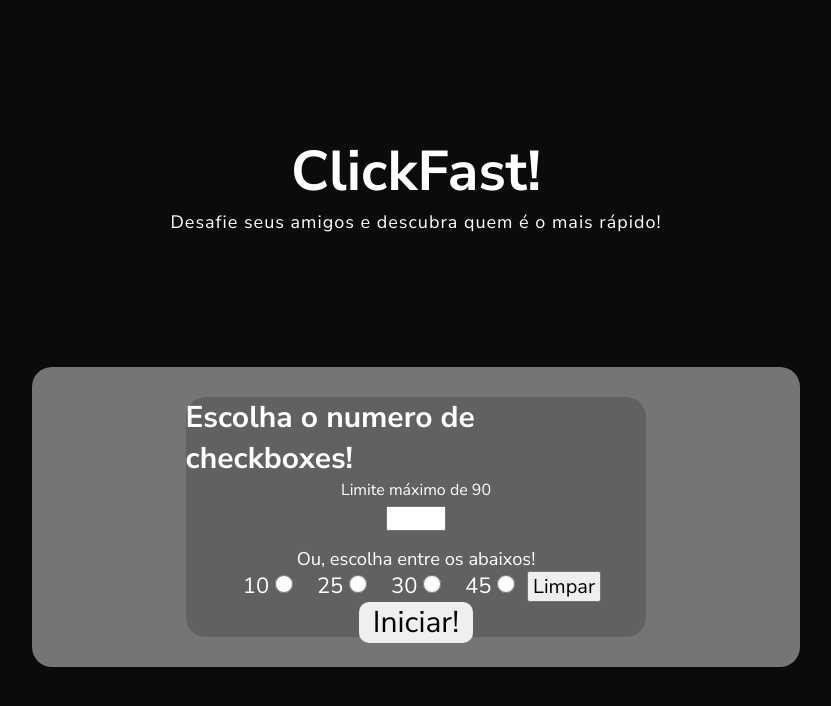
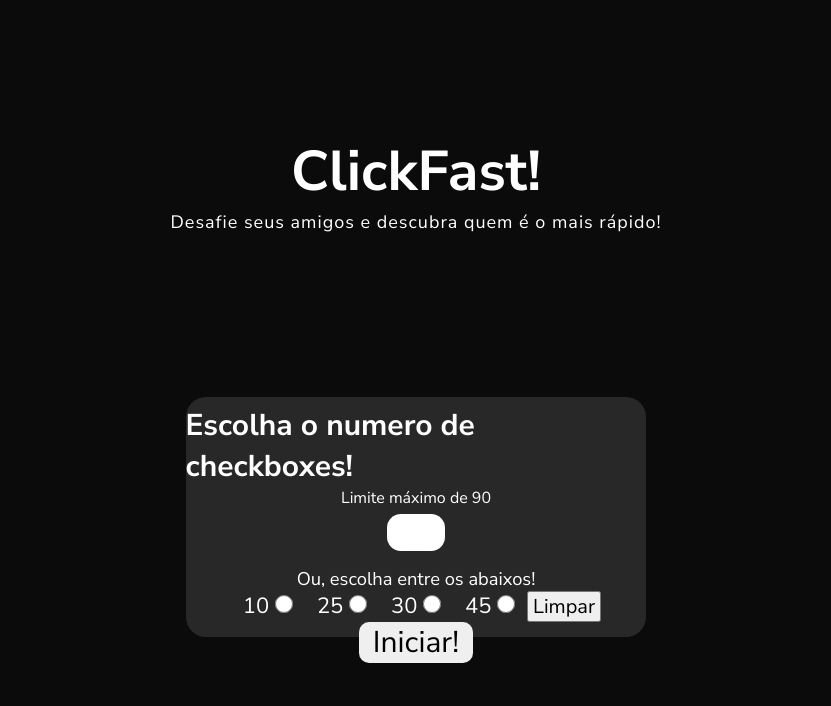
Before and after one commit to eusolomax/ClickFast-Angular-MiniGame, an Angular app: page / in a window 1280 px wide. Shown: the top 706 px of the page, without its empty margins (224-1055 px from the left). Built offline with nearby package versions, Linux system fonts and the light colour scheme.

Commit message:
Added Stopwatch Text "Set/Go" Now has CSS Glow

```diff
--- a/src/app/app.component.html
+++ b/src/app/app.component.html
@@ -1,5 +1,5 @@
 <body>
-  <div class="title">
+  <div *ngIf="!showMiniGame" class="title">
     <h1>ClickFast!</h1>
     <p>Desafie seus amigos e descubra quem é o mais rápido!</p>
   </div>
@@ -43,7 +43,12 @@
           <span [ngClass]="minigameSet ? 'setColorAfter' : 'setColorBefore'">SET</span> >
           <span [ngClass]="minigameGo ? 'goColorAfter' : 'goColorBefore'">GO!</span>
         </h1>
-        <button (click)="setGo()" [disabled]="minigameGo">START</button>
+        <button (click)="setGo()" [disabled]="minigameGo || minigameSet">{{textButtonMiniGame}}</button>
+        <div class="minigameTimer">
+          <span>{{watchMin}}</span> :
+          <span>{{watchSec}}</span> :
+          <span>{{watchMl}}</span>
+        </div>
       </div>
 
       <div class="divMinigameFlex">
--- a/src/app/app.component.ts
+++ b/src/app/app.component.ts
@@ -20,9 +20,15 @@ export class AppComponent {
   redClassBoolean: boolean = false
   redClassBooleanTitle: boolean = false
   disableChoice: boolean = false
+  textButtonMiniGame: string = "START"
 
   minigameSet: boolean = false
   minigameGo: boolean = false
+  minigameState: boolean = false
+  startStopWatch: any
+  watchMin: any = "0" + 0
+  watchSec: any = "0" + 0
+  watchMl: any = "00" + 0
 
   clearChoices(){
     document.getElementsByName("prefabChoice").forEach((el: any) => {el.checked = false})
@@ -102,11 +108,39 @@ export class AppComponent {
   }
 
   setGo(){
+    this.minigameState = false
+    this.minigameGo = false
     this.minigameSet = true
     setTimeout(() => {
+      this.minigameSet = false
       this.minigameGo = true
-      this.minigameSet = false
+      this.minigameState = true
+      this.startWatch()
     }, 2000);
+  }
 
+  startWatch(){
+    if (this.minigameState = true){
+      this.startStopWatch = setInterval(() => {
+          this.watchMl++
+          this.watchMl = this.watchMl < 10 ? "0" + this.watchMl : this.watchMl
+
+          if (this.watchMl == 100) {
+            this.watchSec++
+            this.watchSec = this.watchSec < 10 ? "0" + this.watchSec : this.watchSec
+
+            this.watchMl = 0
+          }
+
+          if (this.watchSec == 60) {
+            this.watchMin++
+            this.watchMin = this.watchMin < 10 ? "0" + this.watchMin : this.watchMin
+
+            this.watchSec = 0
+          }
+      }, 10)
+    } else {
+      clearInterval(this.startStopWatch)
+    }
   }
 }
--- a/src/app/css/minigame.component.css
+++ b/src/app/css/minigame.component.css
@@ -4,7 +4,7 @@
     align-items: center;
     flex-direction: column;
 
-    background-color: rgb(117, 117, 117);
+    background-color: rgba(32, 32, 32, 0);
     width: 60%;
     height: 300px;
     border-radius: 20px;
@@ -81,6 +81,8 @@
     justify-content: flex-start;
     font-size: 30px;
 
+    margin-bottom: 20px;
+
 }
 
 .setGo button {
@@ -94,7 +96,12 @@
     cursor: pointer;
 }
 
-.setColorBefore { color: #acaf06; }
-.goColorBefore { color: #04ac0a; }
-.setColorAfter { color: #ecf010 !important; }
-.goColorAfter { color: #10f018 !important; }
+.setColorBefore { color: #9ea105; }
+.goColorBefore { color: #05960a; }
+.setColorAfter { color: #ecf010 !important; text-shadow: 0 0 8px rgba(251, 255, 0, 0.48);}
+.goColorAfter { color: #10f018 !important; text-shadow: 0 0 10px rgba(0, 255, 30, 0.833);}
+
+.minigameTimer {
+    margin-top: 5px;
+    font-size: 20px;
+}
--- a/src/app/css/start.component.css
+++ b/src/app/css/start.component.css
@@ -3,8 +3,6 @@
     justify-content: space-around;
     align-items: center;
     flex-direction: column;
-
-    background-color: rgb(117, 117, 117);
     width: 60%;
     height: 300px;
     border-radius: 20px;
@@ -26,9 +24,10 @@
     align-items: center;
 
     border-radius: 20px;
-    background-color: rgba(0, 0, 0, 0.17);
+    background-color: rgb(40 40 40);
     height: 80%;
     width: 60%;
+    padding: 8px 0;
 }
 
 .startTitle {
@@ -86,8 +85,14 @@ input {
 }
 
 .startInputCheckboxes {
-    height: 25px;
-    width: 60px;
+    height: 37px;
+    width: 58px;
+    font-size: 23px;
+    text-align: center;
+    border: none;
+    outline: none;
+
+    border-radius: 14px;
 }
 
 .startRed {
--- a/src/styles.css
+++ b/src/styles.css
@@ -10,3 +10,12 @@
     color: white;
     font-family: 'Nunito Sans', sans-serif;
 }
+
+input::-webkit-outer-spin-button, input::-webkit-inner-spin-button {
+  -webkit-appearance: none;
+  margin: 0;
+}
+
+input[type=number] {
+  -moz-appearance: textfield;
+}
```
